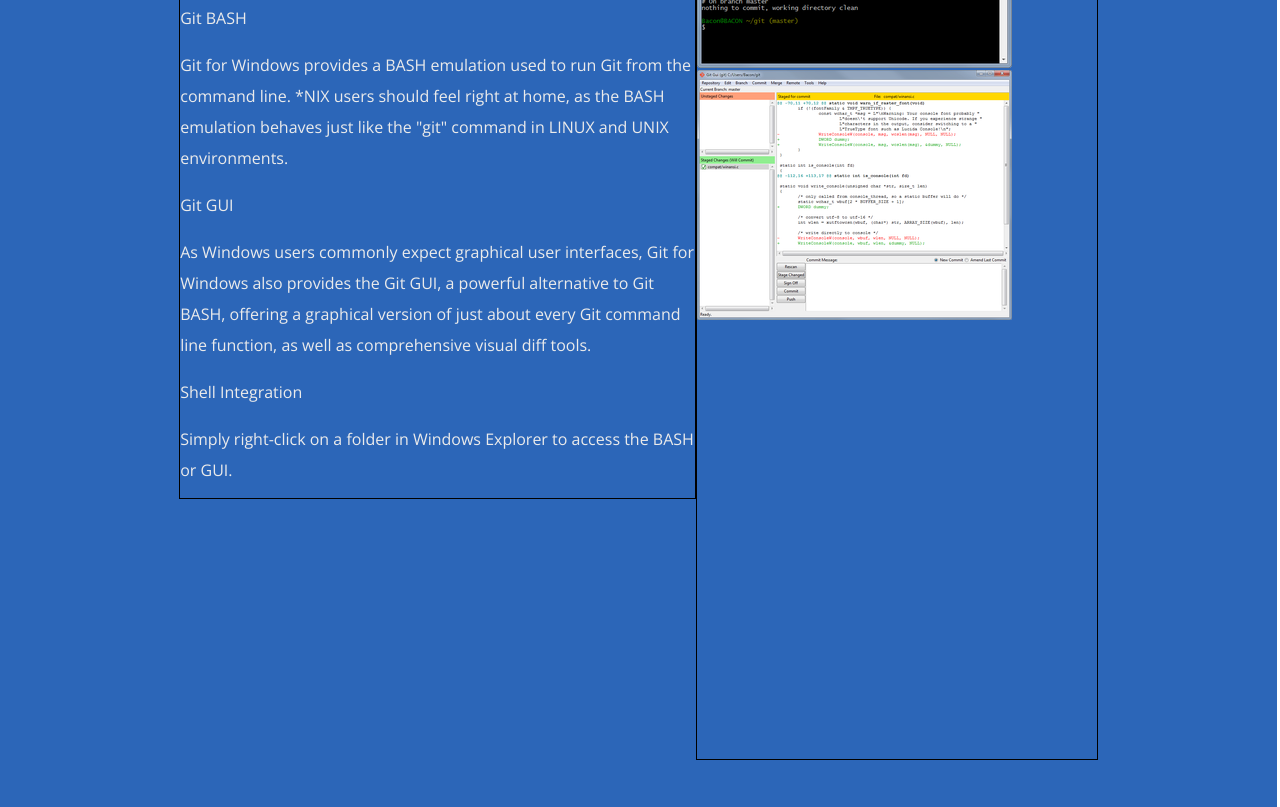
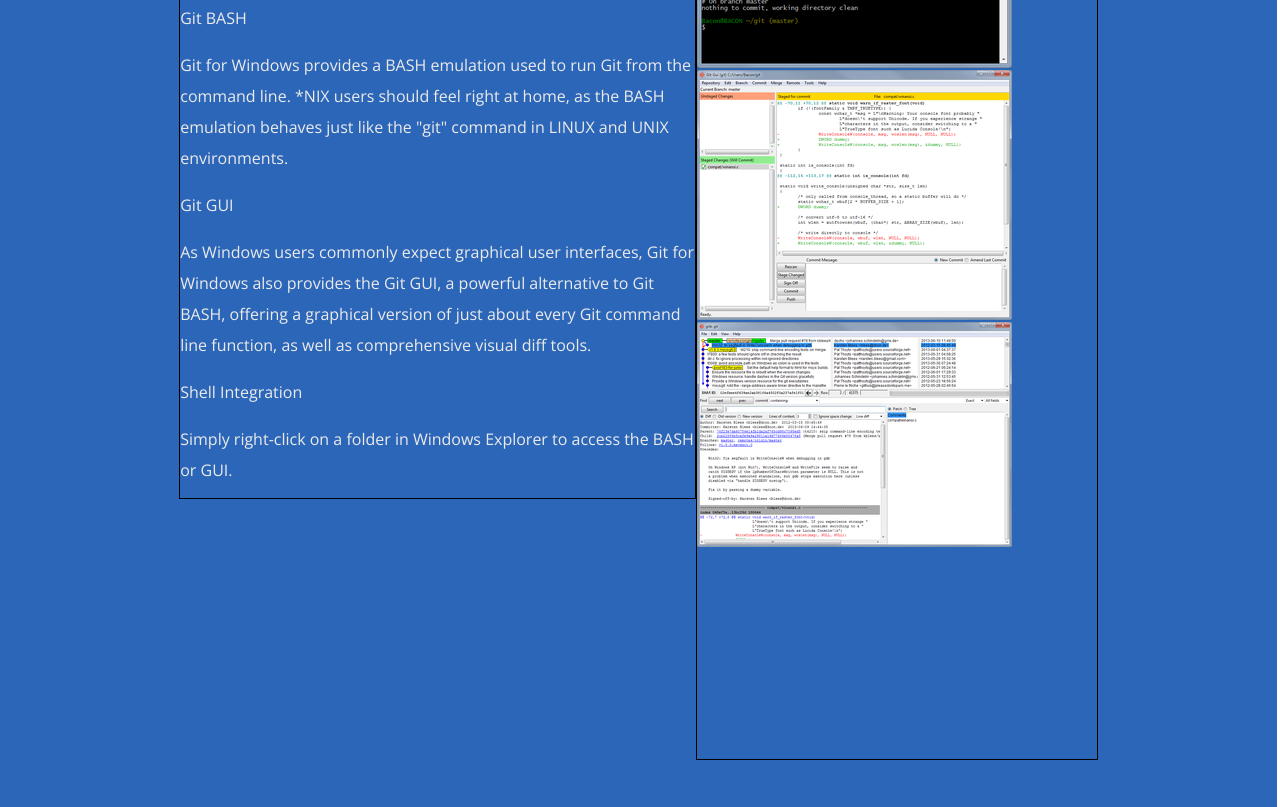
Before and after one commit to ahs1n/https-gitforwindows.org_Mockup, a plain HTML site: page index.html in a window 1280 px wide. Shown: the part 773-1580 px from the top of the page. Drawn offline with nearby package versions, Linux system fonts and the light colour scheme.

Commit message:
add image 3

```diff
--- a/index.html
+++ b/index.html
@@ -97,8 +97,10 @@
 
             <div class="tools_discriptions_image">
                 <img src="gw1web_thumb.png" alt="gw1web_thumb">
+
                 <img src="gw2web_thumb.png" alt="gw2web_thumb">
 
+                <img src="gw3web_thumb.png" alt="gw3web_thumb">
             </div>
 
 
```
